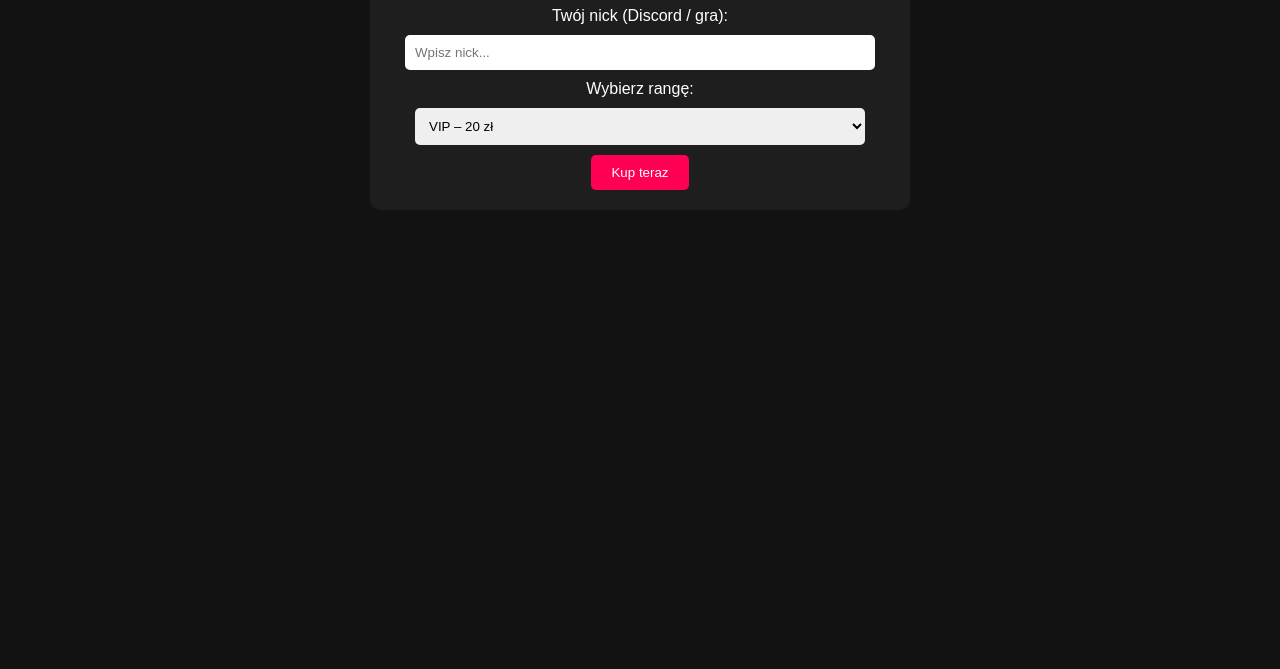
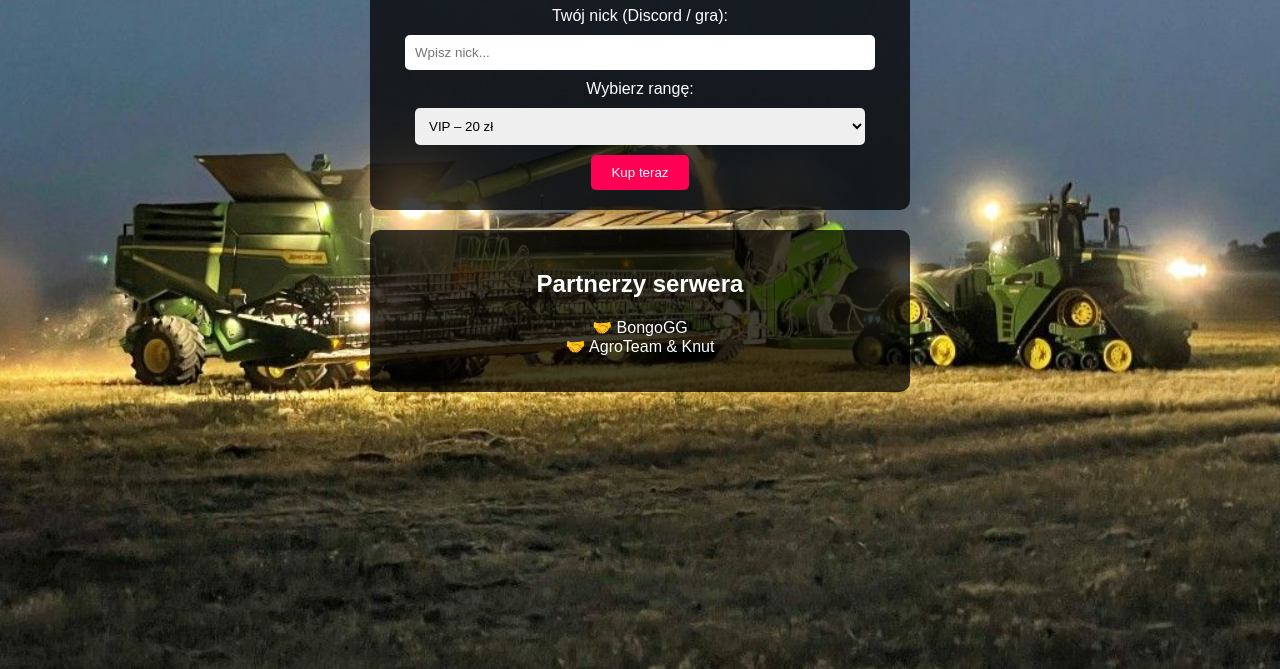
Before and after one commit to Biusnes221/agroteam-sklep, a plain HTML site: page index.html in a window 1280 px wide. Shown: the part 131-800 px from the top of the page. Drawn offline with Linux system fonts and the light colour scheme.

Commit message:
Add files via upload

```diff
--- a/index.html
+++ b/index.html
@@ -23,6 +23,14 @@
     <button onclick="przejdz()">Kup teraz</button>
   </div>
 
+  <div class="container">
+    <h2>Partnerzy serwera</h2>
+    <ul style="list-style: none; padding: 0;">
+      <li>🤝 BongoGG</li>
+      <li>🤝 AgroTeam & Knut</li>
+    </ul>
+  </div>
+
   <script>
     function przejdz() {
       const nick = document.getElementById("nick").value.trim();
--- a/style.css
+++ b/style.css
@@ -1,6 +1,10 @@
 
 body {
-  background-color: #121212;
+  background-image: url('background.jpg');
+  background-size: cover;
+  background-repeat: no-repeat;
+  background-attachment: fixed;
+  background-position: center;
   color: white;
   font-family: Arial, sans-serif;
   text-align: center;
@@ -10,9 +14,10 @@ body {
 .container {
   max-width: 500px;
   margin: auto;
-  background: #1e1e1e;
+  background: rgba(0, 0, 0, 0.75);
   padding: 20px;
   border-radius: 10px;
+  margin-bottom: 20px;
 }
 
 input, select {
```
